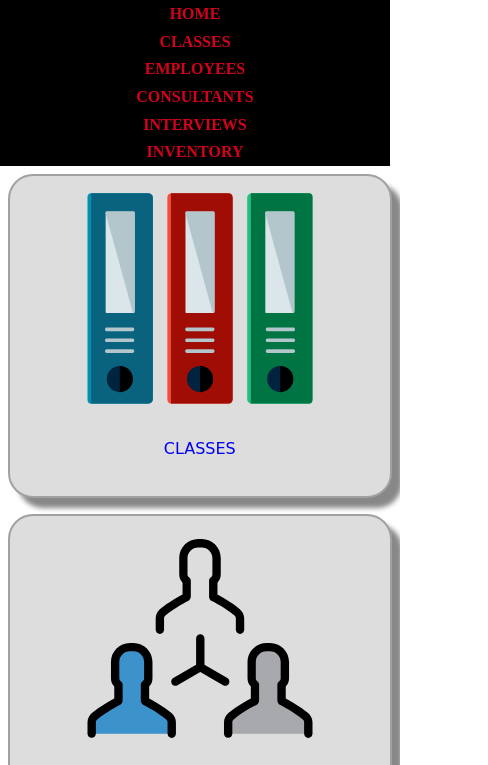
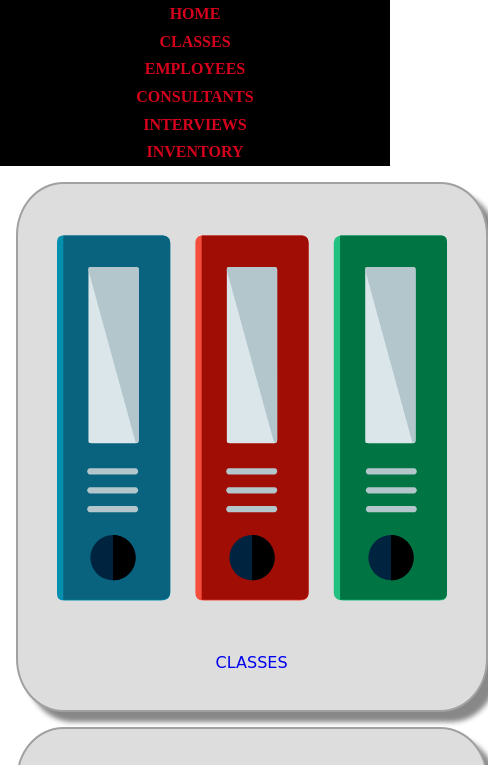
Before and after one commit to kcabhish/mamphuli, a website: page views/index.html in a window 390 px wide. Shown: the top 765 px of the page, 488 px wide, since content can reach past the window. Drawn offline with nearby package versions, Linux system fonts and the light colour scheme; some packages are replaced by stand-ins of ours.

Commit message:
added css for min-screens

```diff
--- a/style/style.css
+++ b/style/style.css
@@ -1,23 +1,50 @@
 
+@media all and (min-width:800px){
 .dashboard-content{
     border: 2px solid #a1a1a1;
-    padding: 10px 40px;
+    padding: 4%;
     background: #dddddd;
-    border-radius: 25px;
-    height:300px;
-    width:300px;
+    border-radius: 10%;
+    height:20%;
+    width:20%;
     display:inline-flex;
+    flex-flow: row;
+    flex-wrap:wrap;
     margin:2%;
     box-shadow: 10px 10px 5px #888888;
 
 }
+    }
 
+@media all and (max-width:800px){
+.dashboard-content{
+    border: 2px solid #a1a1a1;
+    padding: 10%;
+    margin-bottom: 2%;
+    background: #dddddd;
+    border-radius: 10%;
+    height:10%;
+    width:100%;
+    display:flex;
+    flex-flow: column;
+    margin:4%;
+    box-shadow: 10px 10px 5px #888888;
+
+}
+    }
+@media all and (min-width:800px){
  .dashboard-content a{
-        height:100%;
-        width:100%;
+        text-transform: uppercase;
+        text-decoration: none;
+        flex-wrap:wrap;
+    }
+    }
+@media all and (max-width:800px){
+    .dashboard-content a{
         text-transform: uppercase;
         text-decoration: none;
     }
+}
 .dash-image{
     position:relative;
     height:75%;
@@ -60,12 +87,15 @@ div.nav-bar{
         flex-wrap:wrap;
         flex-grow:1;
         text-decoration: none;
+
     }
     .nav-bar a:hover{
         color:white;
-     /*   background-color:#D4001C;*/
+      background-color:#D4001C;
         position:relative;
     }
+
+    .nav-bar a:
 
 }
 
```
